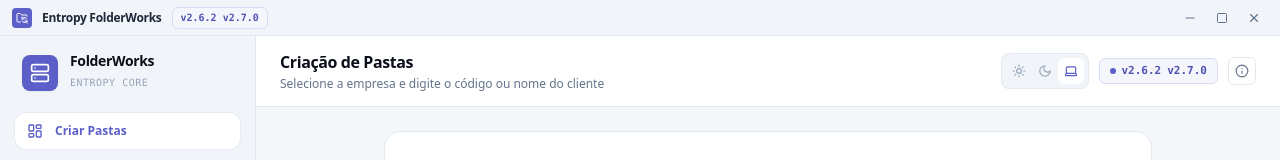
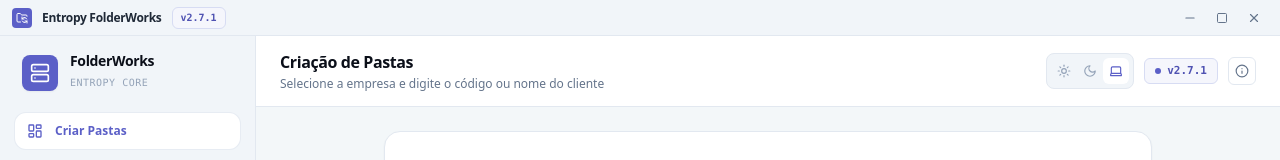
Before and after one commit to aabdalaa/FolderWorks, a React (Vite) app: page / in a window 1280 px wide. Shown: the top 160 px of the page. Built offline with nearby package versions, Linux system fonts and the light colour scheme.

Commit message:
fix: auto terminate running instances on MSI update and add single instance lock v2.7.1

```diff
--- a/package.json
+++ b/package.json
@@ -1,6 +1,6 @@
 {
   "name": "folderworks",
-  "version": "2.7.0",
+  "version": "2.7.1",
   "productName": "FolderWorks",
   "description": "FolderWorks - Suíte de Automação de Criador de Pastas (ENTROPY)",
   "main": "dist-electron/main.js",
--- a/src/components/about/AboutView.tsx
+++ b/src/components/about/AboutView.tsx
@@ -85,8 +85,7 @@ export const AboutView: React.FC<AboutViewProps> = ({ onBack }) => {
           {/* Version badge */}
           <div className="text-right">
             <span className="text-[11px] font-mono font-bold text-teams-700 dark:text-teams-300 bg-teams-50 dark:bg-teams-950 px-3 py-1 rounded-lg border border-teams-200 dark:border-teams-800">
-              v2.6.2 Oficial
-              v2.7.0 Oficial
+              v2.7.1 Oficial
             </span>
           </div>
         </div>
@@ -189,8 +188,7 @@ export const AboutView: React.FC<AboutViewProps> = ({ onBack }) => {
         <div className="grid grid-cols-2 sm:grid-cols-4 gap-4 text-xs">
           <div className="space-y-1">
             <span className="text-[11px] text-slate-400">Versão da Build</span>
-            <p className="font-mono font-bold text-slate-800 dark:text-slate-200">v2.6.2</p>
-            <p className="font-mono font-bold text-slate-800 dark:text-slate-200">v2.7.0</p>
+            <p className="font-mono font-bold text-slate-800 dark:text-slate-200">v2.7.1</p>
           </div>
           <div className="space-y-1">
             <span className="text-[11px] text-slate-400">Distribuição</span>
--- a/src/components/layout/Header.tsx
+++ b/src/components/layout/Header.tsx
@@ -67,8 +67,7 @@ export const Header: React.FC<HeaderProps> = ({
         {/* Version Badge */}
         <div className="flex items-center gap-1.5 px-2.5 py-1 rounded-md bg-teams-50 dark:bg-teams-950 border border-teams-200 dark:border-teams-800 text-[11px] text-teams-700 dark:text-teams-300 font-mono font-bold">
           <span className="w-1.5 h-1.5 rounded-full bg-teams-600 dark:bg-teams-400" />
-          <span>v2.6.2</span>
-          <span>v2.7.0</span>
+          <span>v2.7.1</span>
         </div>
 
         {/* Botão de Informações / Sobre o Desenvolvedor (i) */}
--- a/src/components/layout/TitleBar.tsx
+++ b/src/components/layout/TitleBar.tsx
@@ -14,8 +14,7 @@ export const TitleBar: React.FC<TitleBarProps> = ({ isLocked = false }) => {
         </div>
         <span className="font-bold text-xs tracking-tight text-slate-800 dark:text-white">Entropy FolderWorks</span>
         <span className="text-[10px] px-2 py-0.5 rounded-md bg-teams-50 dark:bg-teams-950 text-teams-700 dark:text-teams-300 border border-teams-200 dark:border-teams-800 font-mono font-bold">
-          v2.6.2
-          v2.7.0
+          v2.7.1
         </span>
       </div>
 
```
Also changed, not shown: electron/main.ts (+16 -1 lines), 3 other files (tests, documents, lock files or other folders).
